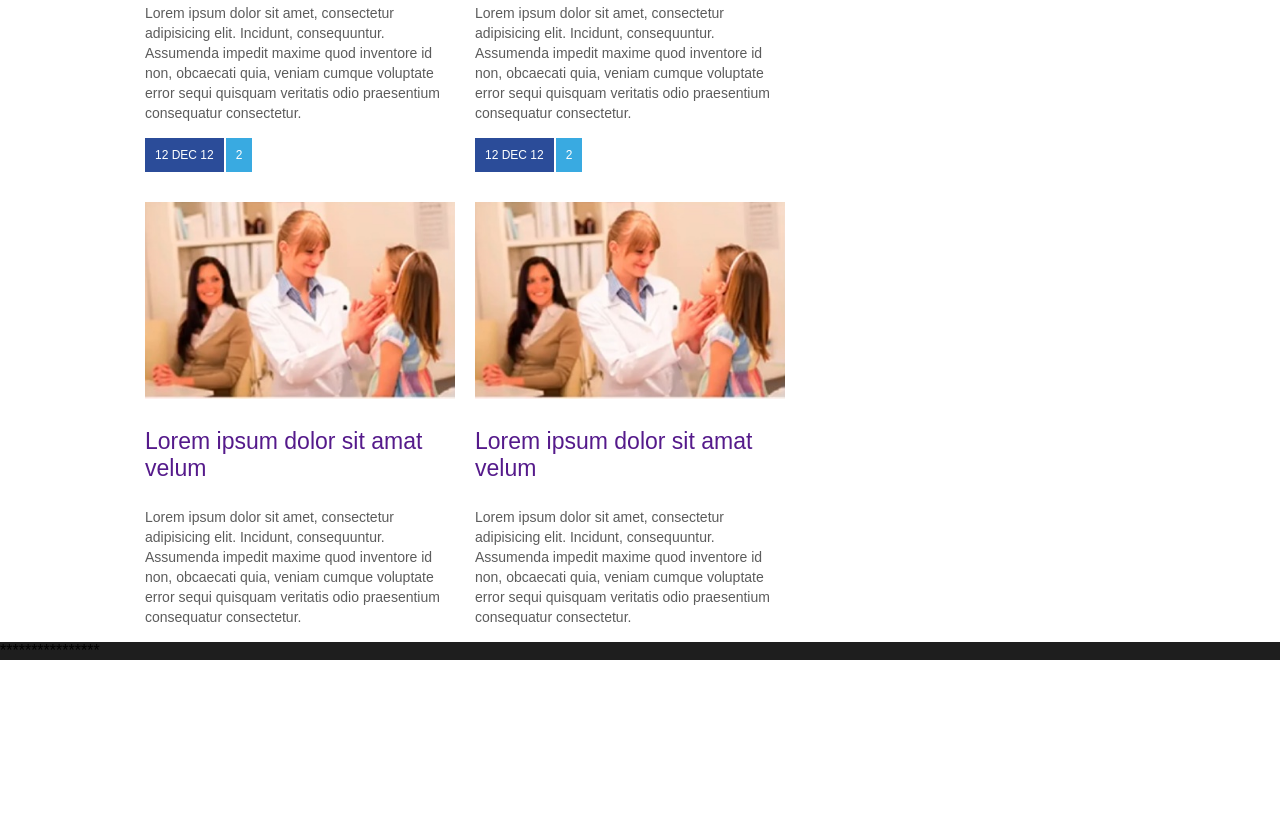
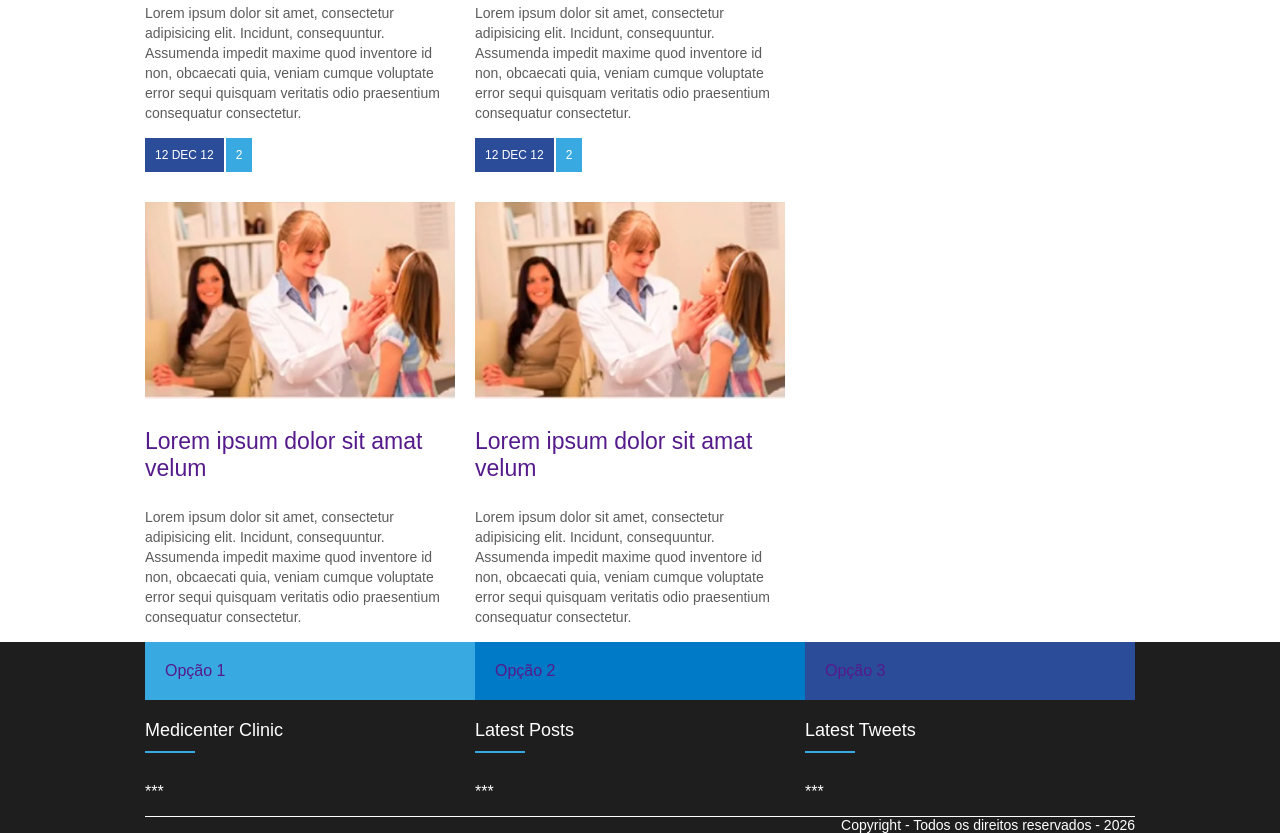
Before and after one commit to andremorelli10/medicenter, a plain HTML site: page index.html in a window 1280 px wide. Shown: the part 1241-2074 px from the top of the page. Before the commit the page ends 1901 px from the top, so only its background shows below. Drawn offline with Linux system fonts and the light colour scheme.

Commit message:
add code

```diff
--- a/assets/styles/style.css
+++ b/assets/styles/style.css
@@ -249,4 +249,62 @@ article .news_resume {
 
 footer {
     background-color: #1e1e1e;
+    display: flex;
+    justify-content: center;
 }
+
+.footer_menu {
+    display: flex;
+    flex: 1;
+}
+
+.fm_1, .fm_2, .fm_3 {
+    flex:1;
+    color: #FFFFFF;
+    padding: 20px;
+}
+
+.footer_menu a {
+    display: block;
+    text-decoration: none;
+}
+
+.fm_1 {
+    background-color: #39aae1;
+}
+
+.fm_2 {
+    background-color: #0079c7;
+}
+
+.fm_3 {
+    background-color: #2b4c99;
+}
+
+.flexColumn {
+    flex-direction: column;
+}
+
+.footer_area {
+    display: flex;
+    color: #FFFFFF;
+
+}
+
+.footer_areaitem {
+    flex:1;
+}
+
+footer .widget_title_text {
+    color: #FFFFFF;
+    font-size: 18px;
+}
+
+footer .footer_copy {
+    color: #FFFFFF;
+    margin-top: 15px;
+    border-top: 1px solid;
+    font-size: 14px;
+    text-align: right;
+
+}
--- a/index.html
+++ b/index.html
@@ -158,7 +158,64 @@
     </section>
 
     <footer>
-        ****************
+        <div class="container flexColumn">
+            <div class="footer_menu">
+                <div class="fm_1">
+                    <a href="">
+                      Opção 1
+                    </a>
+                </div>
+                <div class="fm_2">
+                     <a href="">
+                        Opção 2
+                    </a>
+                </div>
+                <div class="fm_3">
+                     <a href="">
+                        Opção 3
+                    </a>
+                </div>
+            </div>
+            <div class="footer_area">
+                <div class="footer_areaitem">
+                     <div class="widget">
+                        <div class="widget_title">
+                        <div class="widget_title_text">Medicenter Clinic</div>
+                        <div class="widget_title_bar"></div>
+                        </div>
+                        <div class="widget-body">
+                        ***
+                        </div>
+                    </div>
+                </div>
+                <div class="footer_areaitem">
+                    <div class="widget">
+                        <div class="widget_title">
+                        <div class="widget_title_text">Latest Posts</div>
+                        <div class="widget_title_bar"></div>
+                        </div>
+                        <div class="widget-body">
+                        ***
+                        </div>
+                </div>
+                </div>
+                <div class="footer_areaitem">
+                        <div class="widget">
+                        <div class="widget_title">
+                        <div class="widget_title_text">Latest Tweets</div>
+                        <div class="widget_title_bar"></div>
+                        </div>
+                    <div class="widget-body">
+                        ***
+                    </div>
+                </div>
+                </div>
+            </div>
+            <div class="footer_copy">Copyright - Todos os direitos reservados - 2026
+
+            </div>
+
+        </div>
     </footer>
 
  <script src="./assets/js/script.js"></script>
```
